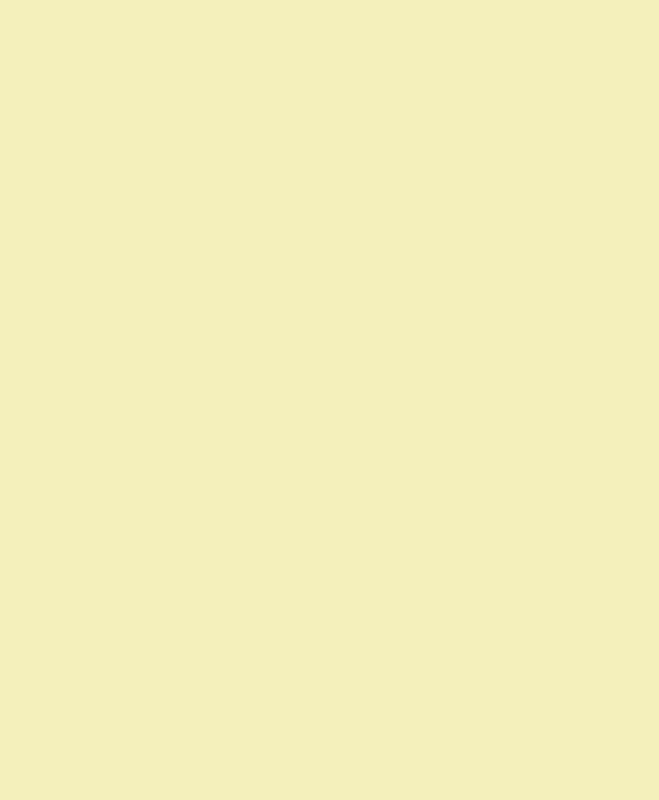
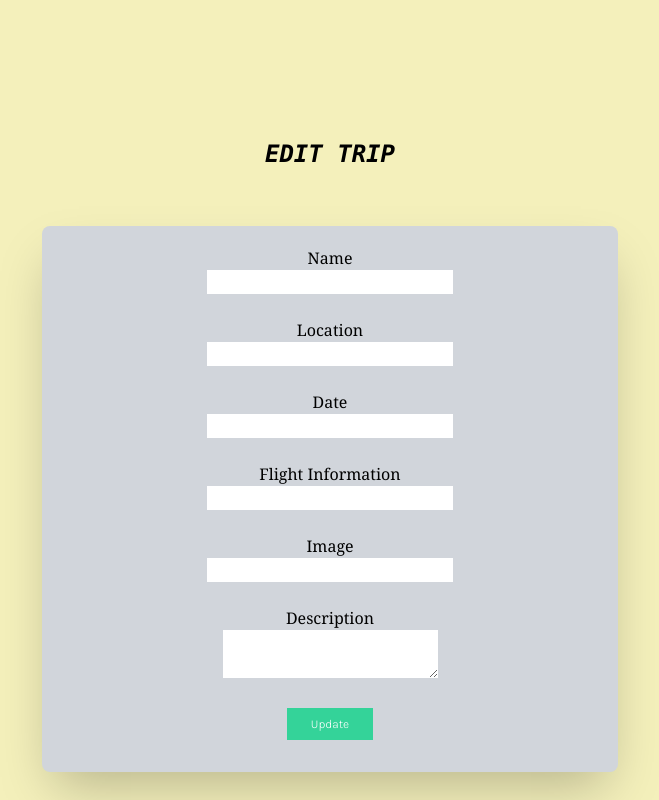
Before and after one commit to andersonnash/Vagary, a React (Create React App) app in the folder client/: page /todos/1 in a window 1280 px wide. Shown: the part 460-1260 px from the top of the page, without its empty margins (310-969 px from the left). Before the commit the page ends 800 px from the top, so only its background shows below. Built offline with nearby package versions, Linux system fonts and the light colour scheme; no server answers.

Commit message:
update function is working

```diff
--- a/client/src/services/todo.js
+++ b/client/src/services/todo.js
@@ -36,9 +36,9 @@ export const deleteOneTodo = async (id) => {
   }
 };
 
-export const updateTodo = async (id) => {
+export const updateTodo = async (id, input) => {
   try {
-    const res = await api.put(`/todos/${id}`);
+    const res = await api.put(`/todos/${id}`,input);
     return res.data;
   } catch (e) {
     throw e;
--- a/client/src/views/editTodos/editTodos.jsx
+++ b/client/src/views/editTodos/editTodos.jsx
@@ -0,0 +1,97 @@
+import React, { useState, useEffect } from "react";
+import { useParams} from "react-router-dom";
+import { useHistory } from "react-router";
+import Layout from "../../components/Layout/Layout";
+import { getOneTodo, updateTodo } from "../../services/todo";
+
+
+
+
+const UpdateTrip = (props) => {
+    const [input, setInput] = useState({
+        name: "",
+        location: "",
+        description: "",
+        date: "",
+        flightInfo: "",
+        imageURL: "",
+    });
+
+    const { id } = useParams();
+    const history = useHistory();
+
+
+
+    useEffect(() => {
+
+        fetchTodo();
+        // eslint-disable-next-line
+    },[]);
+    const fetchTodo = async () => {
+        const todo = await getOneTodo(id);
+        setInput(todo);
+    }
+
+
+
+    const handleChange = (e) => {
+        const { id, value } = e.target
+
+        setInput((prevInput) => ({
+            ...prevInput,
+            [id]: value,
+        }));
+    };
+
+    const handleSubmit = async (e) => {
+        e.preventDefault();
+        await updateTodo(id, input);
+        props.setToggle(prevState =>!prevState );
+
+    }
+
+    return (
+        <Layout user={props.user}>
+            <div className=" min-h-screen shadow-2xl px-8 pb-10 mb-4 font-serif pt-40  ">
+                <h3 className=" flex  lg:flex lg:justify-center lg:items-center justify-center font-bold uppercase text-black text-2xl italic font-mono">Edit Trip</h3>
+                <div>
+                    <div className=" bg-gray-300 text-black flex justify-center rounded-lg mt-14 py-5 shadow-2xl md:mx-60 lg:mx-80 ">
+                        <form onSubmit={handleSubmit} input={input}>
+                            <label>Name</label>
+                            <br />
+                            <input id="name" value={input.name} onChange={handleChange} />
+                            <br />
+                            <br />
+                            <label>Location</label>
+                            <br />
+                            <input id="location" value={input.location} onChange={handleChange} />
+                            <br />
+                            <br />
+                            <label>Date</label>
+                            <br />
+                            <input id="date" value={input.date} onChange={handleChange} />
+                            <br />
+                            <br />
+                            <label>Flight Information</label>
+                            <br />
+                            <input id="flightInfo" value={input.flightInfo} onChange={handleChange} />
+                            <br />
+                            <br />
+                            <label>Image</label>
+                            <br />
+                            <input id="imageURL" value={input.imageURL} onChange={handleChange} />
+                            <br />
+                            <br />
+                            <label>Description</label>
+                            <br />
+                            <textarea id="description" value={input.description} onChange={handleChange} />
+                            <br />
+                            <button className="bg-green-400 hover:bg-red-300  text-white text-xs  px-6 py-2 mt-6 mb-3 " type="submit">Update</button>
+                        </form>
+                    </div>
+                </div>
+            </div>
+        </Layout>
+    )
+};
+export default UpdateTrip ;
--- a/client/src/views/tripDetails/TripDetails.jsx
+++ b/client/src/views/tripDetails/TripDetails.jsx
@@ -1,11 +1,13 @@
 import { useState, useEffect } from "react";
 // import { getUser } from "../../services/user";
 import { useParams, useHistory } from "react-router-dom";
-import { getOneTodo, deleteOneTodo } from "../../services/todo";
+import { getOneTodo, deleteOneTodo, updateTodo } from "../../services/todo";
 import Layout from "../../components/Layout/Layout";
+import UpdateTrip from "../editTodos/editTodos";
 
-export default function TodoDetail() {
+export default function TodoDetail(props) {
   const [todo, setTodo] = useState({});
+  const [toggle, setToggle] = useState(false)
   const { id } = useParams();
   const history = useHistory();
 
@@ -15,7 +17,8 @@ export default function TodoDetail() {
       setTodo(data);
     };
     fetchDetail();
-  }, [id]);
+
+  }, [id, toggle]);
 
 
   const handleDelete = async () => {
@@ -32,52 +35,9 @@ export default function TodoDetail() {
         <h2>{todo?.location}</h2>
         <img src={todo.imageURL} />
       </div>
-      <button  onClick={handleDelete} className="bg-red-400 hover:bg-red-700 text-white px-10 py-2 rounded-lg mt-5 mb-5 font-bold md:text-sm">Delete</button>
+      <button onClick={handleDelete} className="bg-red-400 hover:bg-red-700 text-white px-10 py-2 rounded-lg mt-5 mb-5 font-bold md:text-sm">Delete</button>
+      <UpdateTrip user={props.user} setUser={props.setUser} setToggle={setToggle} />
+
     </Layout>
   );
 }
-
-// export default function Post() {
-//   let { id } = useParams();
-//   // let history = useHistory();
-//   const [user, setUser] = useState({});
-
-//   useEffect(() => {
-//     handleUser();
-//     // eslint-disable-next-line
-//   }, []);
-
-//   async function handleUser(props) {
-//     console.log(props);
-//     let res = await getUser(id);
-//     console.log(res);
-//     setUser(res.id);
-//   }
-
-//   // const handleDelete = async () => {
-//   //   await deleteUser(`${id}`);
-//   //   history.push("/user-homepage");
-//   // };
-//   console.log(getUser, "get user");
-//   return (
-//     <div>
-//       <h2>These are {user.username}'s trip details! </h2>
-//       <p>{user.email}</p>
-//       {/* <button value={user._id} onClick={handleDelete}>
-//         Delete User
-//       </button> */}
-//       <h3>{`Trips for ${user.username}:`}</h3>
-//       {user?.posts?.map((post) => {
-//         return (
-//           <div key={post._id}>
-//             <h3>
-//               <Link to={`/${user._id}`}>{post.title}</Link>
-//             </h3>
-//             <img src={post.imageURL} alt={post.title} />
-//             <p>{post.description}</p>
-//           </div>
-//         );
-//       })}
-//     </div>
-//   );
-// }
```
